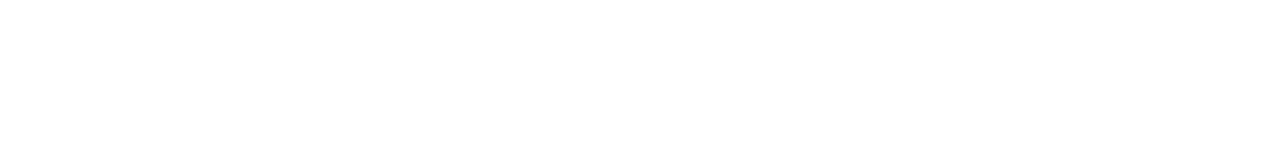
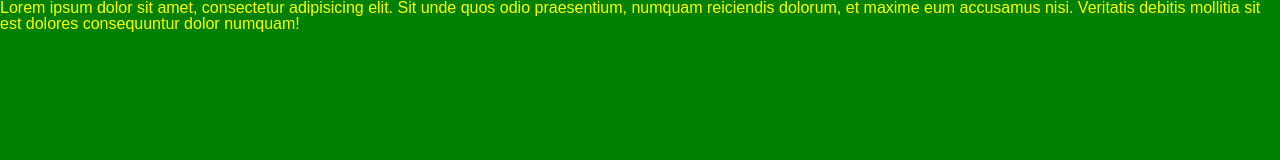
Before and after one commit to andyivanukh/Sila-Slova, a plain HTML site: page index.html in a window 1280 px wide. Drawn offline with Linux system fonts and the light colour scheme.

Commit message:
third commit

```diff
--- a/css/main.css
+++ b/css/main.css
@@ -1,3 +1,4 @@
+
 html{
 	height: 100%;
 }
--- a/index.html
+++ b/index.html
@@ -8,11 +8,13 @@
 	<link rel="stylesheet" href="https://maxcdn.bootstrapcdn.com/font-awesome/4.5.0/css/font-awesome.min.css">
 
 	<link rel="stylesheet" href="css/main.css">
+	<link rel="stylesheet" href="css/common.css">
     <link rel="stylesheet" href="css/media.css">
 	<link rel="stylesheet" href="css/fonts.css">
 </head>
 <body>
 
+	Lorem ipsum dolor sit amet, consectetur adipisicing elit. Sit unde quos odio praesentium, numquam reiciendis dolorum, et maxime eum accusamus nisi. Veritatis debitis mollitia sit est dolores consequuntur dolor numquam!
 
     <script src="libs/jquery/jquery-2.1.4.min.js"></script>
 
--- /dev/null
+++ b/sass/common.sass
@@ -0,0 +1,3 @@
+body
+	background-color: green
+	color: yellow
```
Also changed, not shown: css/common.css (added).
